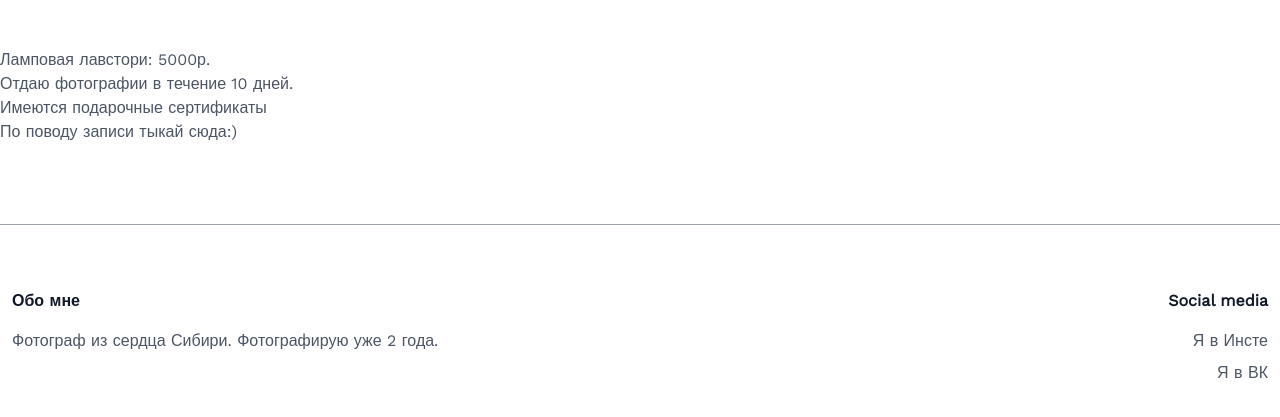
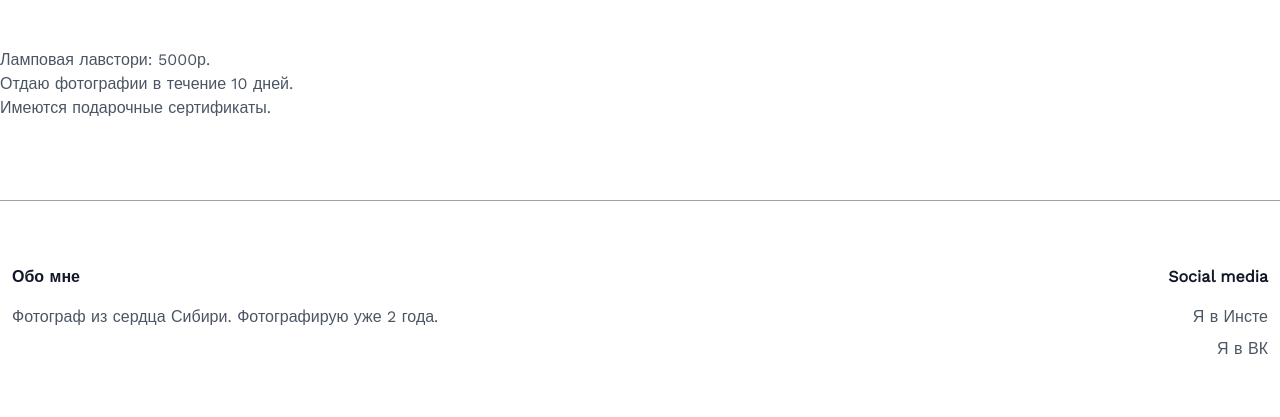
Before and after one commit to Viktor-ux/photo_site_54, a Django app: page /price/ in a window 1280 px wide. Shown: the part 72-489 px from the top of the page. Run offline with Django 4.2, Linux system fonts and the light colour scheme.

Commit message:
Доработка

```diff
--- a/backend/photo/admin.py
+++ b/backend/photo/admin.py
@@ -3,10 +3,8 @@ from django.contrib import admin
 from .models import *
 
 
+@admin.register(Photo)
 class PhotoAdmin(admin.ModelAdmin):
-    list_display = ('id', 'photo', 'time_created')
+    list_display = ('title', 'photo', 'time_created')
     search_fields = ('time_created',)
     list_filter = ('time_created',)
-
-
-admin.site.register(Photo, PhotoAdmin)
--- a/backend/photo/models.py
+++ b/backend/photo/models.py
@@ -2,7 +2,7 @@ from django.db import models
 
 
 class Photo(models.Model):
-    title = models.CharField(max_length=255, verbose_name='Заголовок для фото')
+    title = models.CharField(max_length=255, verbose_name='Заголовок для фото', blank=True)
     photo = models.ImageField(upload_to='photos/%Y/%m/%d', blank=True, verbose_name='Фото')
     time_created = models.DateTimeField(auto_now_add=True, verbose_name='Дата публикации фотосъемки')
 
--- a/backend/photo/templates/photo/index.html
+++ b/backend/photo/templates/photo/index.html
@@ -1,6 +1,10 @@
 {% extends 'photo/base.html' %}
-{% load static %}
 
 {% block content %}
+<div class="item">
+    <div class="image-left">
+    <img src="css/photo/0DSC_0031.jpg" width="600" </a>
+    </div>
 
+</div>
 {% endblock %}
--- a/backend/photo/templates/photo/price.html
+++ b/backend/photo/templates/photo/price.html
@@ -2,17 +2,8 @@
 
 {% block content %}
 
-<div class="container">
-    <div class="row row-flex">
-        <div class="col-xs-12 col-sm-6 col-md-3 col-lg-3">
-            <div class="price-table pt-bg-black">
-                <ul>
-                    <li>Ламповая лавстори: 5000р.</li>
-                    <li>Отдаю фотографии в течение 10 дней.</li>
-                    <li>Имеются подарочные сертификаты</li>
-                </ul>
-                <a href="https://vk.com/feoktistova_ph">По поводу записи тыкай сюда:)</a>
-            </div>
-        </div>
+Ламповая лавстори: 5000р.<br>
+Отдаю фотографии в течение 10 дней.<br>
+Имеются подарочные сертификаты.<br>
 
 {% endblock content %}
--- a/backend/photo/urls.py
+++ b/backend/photo/urls.py
@@ -17,14 +17,13 @@ Including another URLconf
 from django.conf.urls.static import static
 from django.urls import include
 from django.urls import path
-from django.views.decorators.cache import cache_page
 
 from photosite54 import settings
 from . import views
 
 
 urlpatterns = [
-    path('', cache_page(60)(views.index), name='home'),
+    path('', views.index, name='home'),
     path('portfolio/', views.portfolio, name='portfolio'),
     path('price/', views.price, name='price'),
 ]
```
Also changed, not shown: backend/photo/templates/photo/portfolio.html (+8 -2 lines), backend/db.sqlite3, backend/photo/static/photo/images/blog-image-5911.jpg (deleted), 2 other files.
